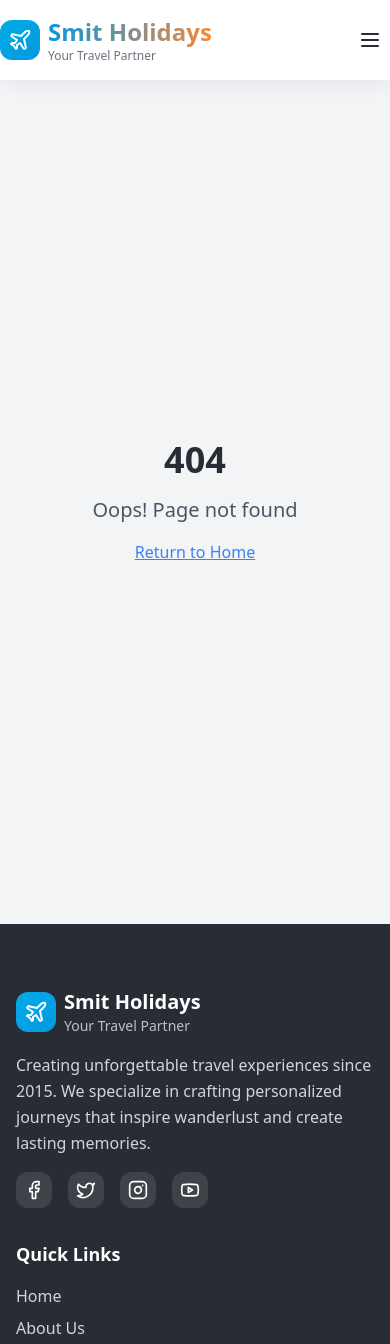
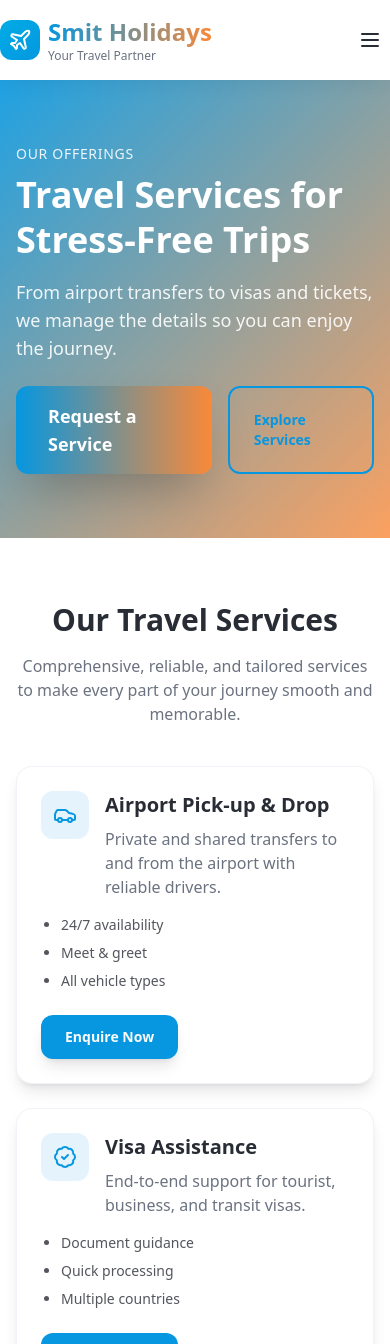
Before and after one commit to parasshinde/smit-holidays, a React (Vite) app: page /services in a window 390 px wide. Shown: the top 1344 px of the page. Built offline with nearby package versions, Linux system fonts and the light colour scheme.

Commit message:
Add new services section
Adds a new section to the website to display various travel-related services offered by Smit Holidays. The services include airport pickup/drop, visa assistance, currency exchange, passport renewal, travel insurance, FIT packages, and air/bus tickets.

```diff
--- a/src/App.tsx
+++ b/src/App.tsx
@@ -8,6 +8,7 @@ import Home from "./pages/Home";
 import About from "./pages/About";
 import Destinations from "./pages/Destinations";
 import Packages from "./pages/Packages";
+import Services from "./pages/Services";
 import Gallery from "./pages/Gallery";
 import Reviews from "./pages/Reviews";
 import Contact from "./pages/Contact";
@@ -27,6 +28,7 @@ const App = () => (
             <Route path="/about" element={<About />} />
             <Route path="/destinations" element={<Destinations />} />
             <Route path="/packages" element={<Packages />} />
+            <Route path="/services" element={<Services />} />
             <Route path="/gallery" element={<Gallery />} />
             <Route path="/reviews" element={<Reviews />} />
             <Route path="/contact" element={<Contact />} />
--- a/src/components/Header.tsx
+++ b/src/components/Header.tsx
@@ -11,6 +11,7 @@ const Header = () => {
     { name: 'About Us', href: '/about' },
     { name: 'Destinations', href: '/destinations' },
     { name: 'Packages', href: '/packages' },
+    { name: 'Services', href: '/services' },
     { name: 'Gallery', href: '/gallery' },
     { name: 'Reviews', href: '/reviews' },
     { name: 'Contact', href: '/contact' },
--- /dev/null
+++ b/src/pages/Services.tsx
@@ -0,0 +1,159 @@
+import { useEffect, useMemo } from "react";
+import { Link } from "react-router-dom";
+import { Car, BadgeCheck, Wallet, IdCard, Shield, Briefcase, Ticket } from "lucide-react";
+
+const Services = () => {
+  const services = useMemo(() => [
+    {
+      title: "Airport Pick-up & Drop",
+      description: "Private and shared transfers to and from the airport with reliable drivers.",
+      icon: Car,
+      features: ["24/7 availability", "Meet & greet", "All vehicle types"],
+    },
+    {
+      title: "Visa Assistance",
+      description: "End-to-end support for tourist, business, and transit visas.",
+      icon: BadgeCheck,
+      features: ["Document guidance", "Quick processing", "Multiple countries"],
+    },
+    {
+      title: "Currency Exchange",
+      description: "Get competitive forex rates with safe and convenient exchange options.",
+      icon: Wallet,
+      features: ["Best rates", "Multiple currencies", "Secure handling"],
+    },
+    {
+      title: "Passport Renewal",
+      description: "Hassle-free passport renewal and fresh passport application assistance.",
+      icon: IdCard,
+      features: ["Form filling", "Appointment booking", "End-to-end support"],
+    },
+    {
+      title: "Travel Insurance",
+      description: "Affordable travel insurance plans for medical, trip delays, and more.",
+      icon: Shield,
+      features: ["Worldwide coverage", "Cashless claims", "Custom add-ons"],
+    },
+    {
+      title: "FIT Packages",
+      description: "Fully Independent Travel plans tailored to your preferences and pace.",
+      icon: Briefcase,
+      features: ["Custom itineraries", "Flexible dates", "Handpicked stays"],
+    },
+    {
+      title: "Air, Bus Tickets",
+      description: "Domestic and international air tickets plus intercity bus bookings.",
+      icon: Ticket,
+      features: ["All major airlines", "Great deals", "Instant confirmations"],
+    },
+  ], []);
+
+  useEffect(() => {
+    document.title = "Travel Services | Smit Holidays";
+
+    const ensureMeta = (name: string, content: string) => {
+      let tag = document.querySelector(`meta[name="${name}"]`) as HTMLMetaElement | null;
+      if (!tag) {
+        tag = document.createElement("meta");
+        tag.setAttribute("name", name);
+        document.head.appendChild(tag);
+      }
+      tag.setAttribute("content", content);
+    };
+
+    ensureMeta("description", "Travel services: airport transfers, visa assistance, tickets, insurance, currency exchange, FIT packages.");
+
+    let canonical = document.querySelector("link[rel=canonical]") as HTMLLinkElement | null;
+    if (!canonical) {
+      canonical = document.createElement("link");
+      canonical.setAttribute("rel", "canonical");
+      document.head.appendChild(canonical);
+    }
+    canonical.setAttribute("href", `${window.location.origin}/services`);
+  }, []);
+
+  const jsonLd = useMemo(() => {
+    const itemList = {
+      "@context": "https://schema.org",
+      "@type": "ItemList",
+      itemListElement: services.map((s, i) => ({
+        "@type": "Service",
+        position: i + 1,
+        name: s.title,
+        description: s.description,
+        provider: {
+          "@type": "LocalBusiness",
+          name: "Smit Holidays",
+          url: window.location.origin,
+        },
+        areaServed: "Global",
+        url: `${window.location.origin}/services`,
+      })),
+    };
+    return JSON.stringify(itemList);
+  }, [services]);
+
+  return (
+    <>
+      <script type="application/ld+json" dangerouslySetInnerHTML={{ __html: jsonLd }} />
+      <header className="bg-gradient-hero text-white">
+        <div className="container-travel section-padding">
+          <div className="max-w-3xl">
+            <p className="text-sm uppercase tracking-wider opacity-90">Our Offerings</p>
+            <h1 className="heading-hero mt-2">Travel Services for Stress-Free Trips</h1>
+            <p className="mt-4 text-white/90 text-lg">From airport transfers to visas and tickets, we manage the details so you can enjoy the journey.</p>
+            <div className="mt-6 flex gap-4">
+              <Link to="/contact" className="btn-hero">Request a Service</Link>
+              <a href="#services" className="btn-outline">Explore Services</a>
+            </div>
+          </div>
+        </div>
+      </header>
+
+      <main>
+        <section id="services" className="section-padding">
+          <div className="container-travel">
+            <h2 className="heading-section">Our Travel Services</h2>
+            <p className="text-center text-muted-foreground max-w-2xl mx-auto">Comprehensive, reliable, and tailored services to make every part of your journey smooth and memorable.</p>
+
+            <div className="mt-10 grid gap-6 sm:grid-cols-2 lg:grid-cols-3">
+              {services.map(({ title, description, icon: Icon, features }) => (
+                <article key={title} className="card-travel p-6">
+                  <div className="flex items-start gap-4">
+                    <div className="p-3 rounded-xl bg-primary/10 text-primary">
+                      <Icon className="h-6 w-6" />
+                    </div>
+                    <div>
+                      <h3 className="text-xl font-semibold">{title}</h3>
+                      <p className="mt-2 text-muted-foreground">{description}</p>
+                    </div>
+                  </div>
+                  <ul className="mt-4 grid gap-2 list-disc pl-5 text-sm text-foreground/80">
+                    {features.map((f) => (
+                      <li key={f}>{f}</li>
+                    ))}
+                  </ul>
+                  <div className="mt-6">
+                    <Link to="/contact" className="btn-primary">Enquire Now</Link>
+                  </div>
+                </article>
+              ))}
+            </div>
+          </div>
+        </section>
+
+        <section className="bg-secondary section-padding">
+          <div className="container-travel text-center">
+            <h2 className="heading-section">Need Something Custom?</h2>
+            <p className="text-muted-foreground max-w-2xl mx-auto">Tell us your requirements and we’ll craft a solution that fits your timeline and budget.</p>
+            <div className="mt-6">
+              <Link to="/contact" className="btn-accent">Talk to an Expert</Link>
+            </div>
+          </div>
+        </section>
+      </main>
+    </>
+  );
+};
+
+export default Services;
```
